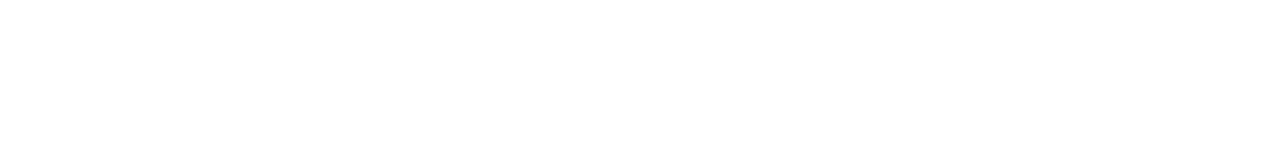
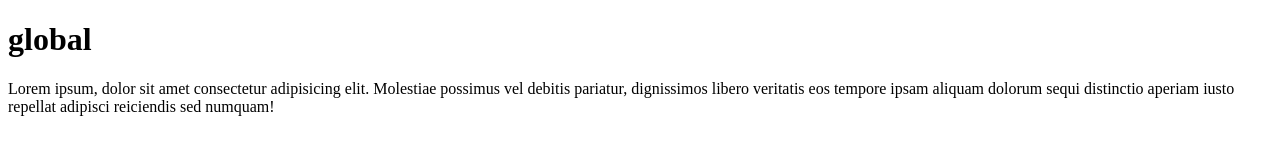
Before and after one commit to GitisFuture/git-at-us, a plain HTML site: page index.html in a window 1280 px wide. Drawn offline with Linux system fonts and the light colour scheme.

Commit message:
added changes to html file

```diff
--- a/index.html
+++ b/index.html
@@ -7,6 +7,7 @@
     <title>Document</title>
 </head>
 <body>
-
+    <h1>global</h1>
+    <p>Lorem ipsum, dolor sit amet consectetur adipisicing elit. Molestiae possimus vel debitis pariatur, dignissimos libero veritatis eos tempore ipsam aliquam dolorum sequi distinctio aperiam iusto repellat adipisci reiciendis sed numquam!</p>
 </body>
 </html>
```
